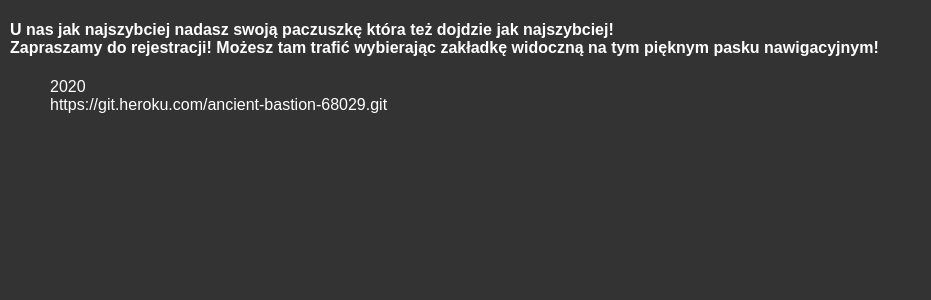
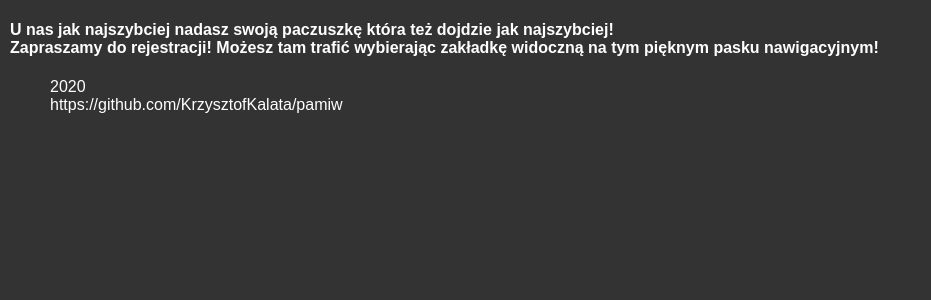
Before and after one commit to KrzysztofKalata/pamiw, a Flask app: page / in a window 1280 px wide. Shown: the part 135-435 px from the top of the page, without its empty margins (0-931 px from the left). Run offline with Flask 2, Linux system fonts and the light colour scheme.

Commit message:
footer commit

```diff
--- a/templates/index.html
+++ b/templates/index.html
@@ -17,7 +17,7 @@
             <footer>
                 <ul>
                     <li>2020</li>
-                    <li>https://git.heroku.com/ancient-bastion-68029.git</li>
+                    <li>https://github.com/KrzysztofKalata/pamiw</li>
                 </ul>
             </footer>
         </body>
--- a/templates/signUp.html
+++ b/templates/signUp.html
@@ -43,7 +43,7 @@
             <footer>
                 <ul>
                     <li>2020</li>
-                    <li>https://git.heroku.com/ancient-bastion-68029.git</li>
+                    <li>https://github.com/KrzysztofKalata/pamiw</li>
                 </ul>
             </footer>
         </body>
```
